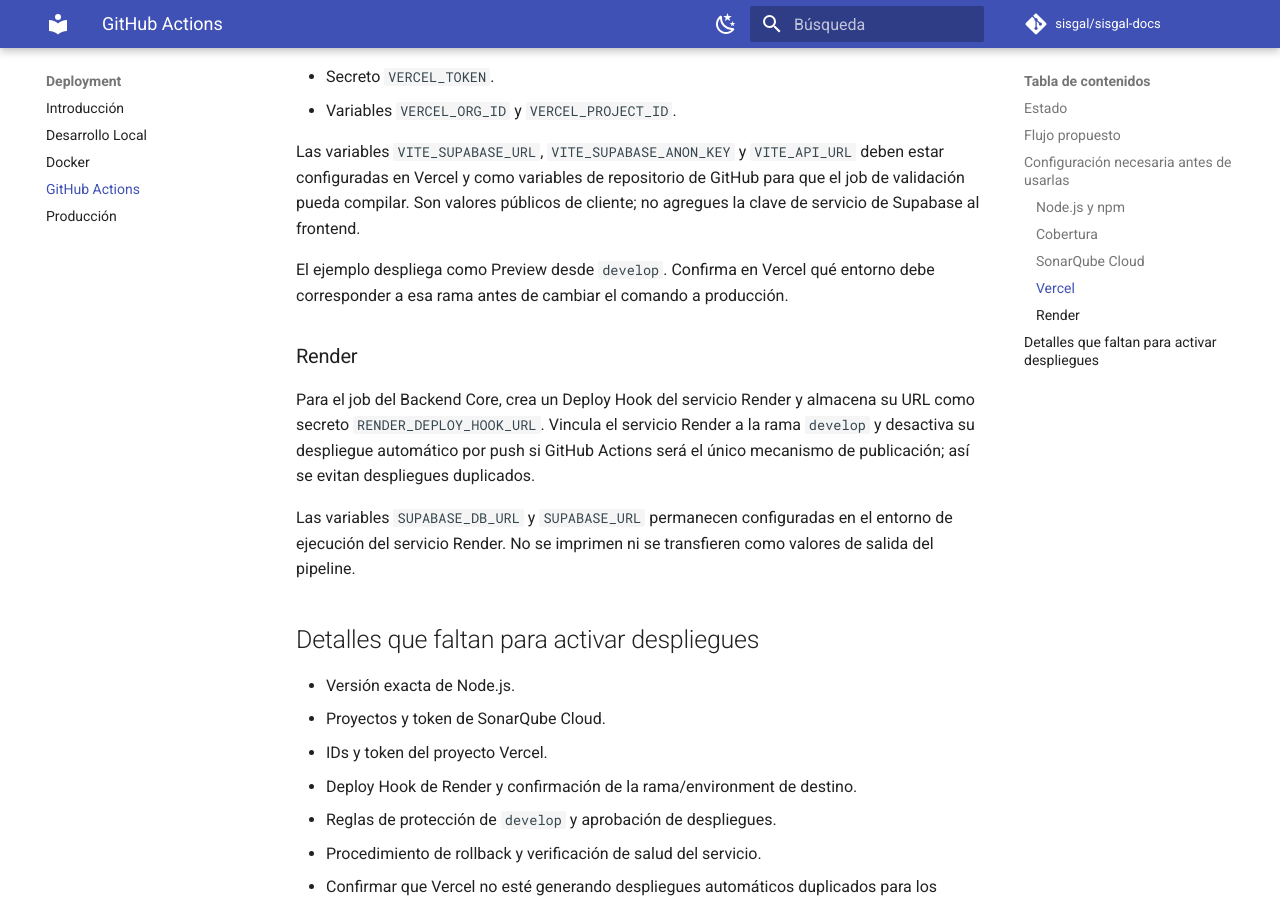
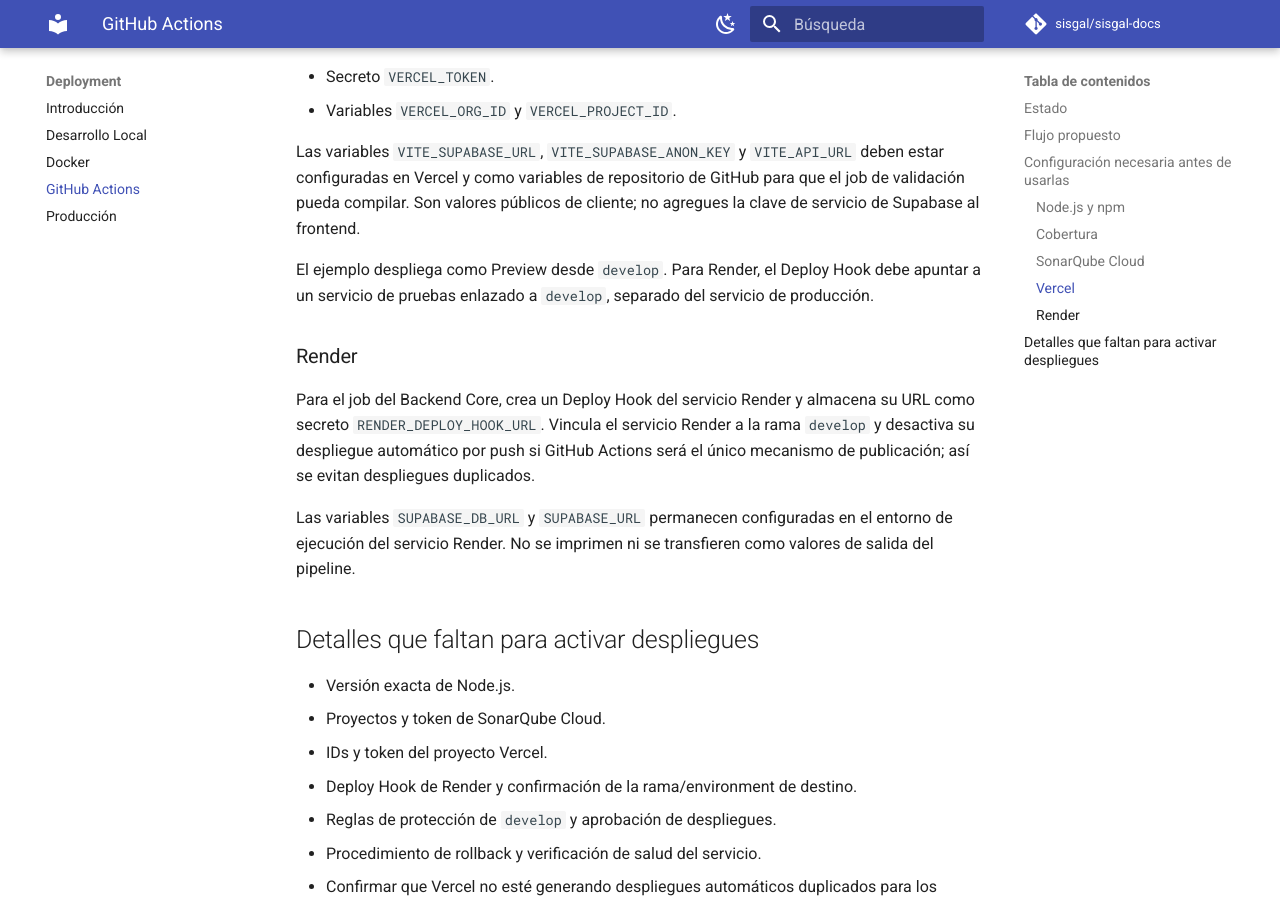
Before and after one commit to sisgal-platform/sisgal-docs, an MkDocs documentation site: the page built from docs/deployment/github-actions.md, in a window 1280 px wide and 900 px high, scrolled down 2086 px. Built offline with MkDocs 1.6.1 and Material for MkDocs 9.7.7, drawn with Linux system fonts in a browser that asks for light colours; comment, search, counter and statistics services are not loaded.

Commit message:
docs: confirm develop deployment targets

```diff
--- a/docs/deployment/github-actions.md
+++ b/docs/deployment/github-actions.md
@@ -58,7 +58,7 @@
 
 Las variables `VITE_SUPABASE_URL`, `VITE_SUPABASE_ANON_KEY` y `VITE_API_URL` deben estar configuradas en Vercel y como variables de repositorio de GitHub para que el job de validación pueda compilar. Son valores públicos de cliente; no agregues la clave de servicio de Supabase al frontend.
 
-El ejemplo despliega como Preview desde `develop`. Confirma en Vercel qué entorno debe corresponder a esa rama antes de cambiar el comando a producción.
+El ejemplo despliega como Preview desde `develop`. Para Render, el Deploy Hook debe apuntar a un servicio de pruebas enlazado a `develop`, separado del servicio de producción.
 
 ### Render
 
```
